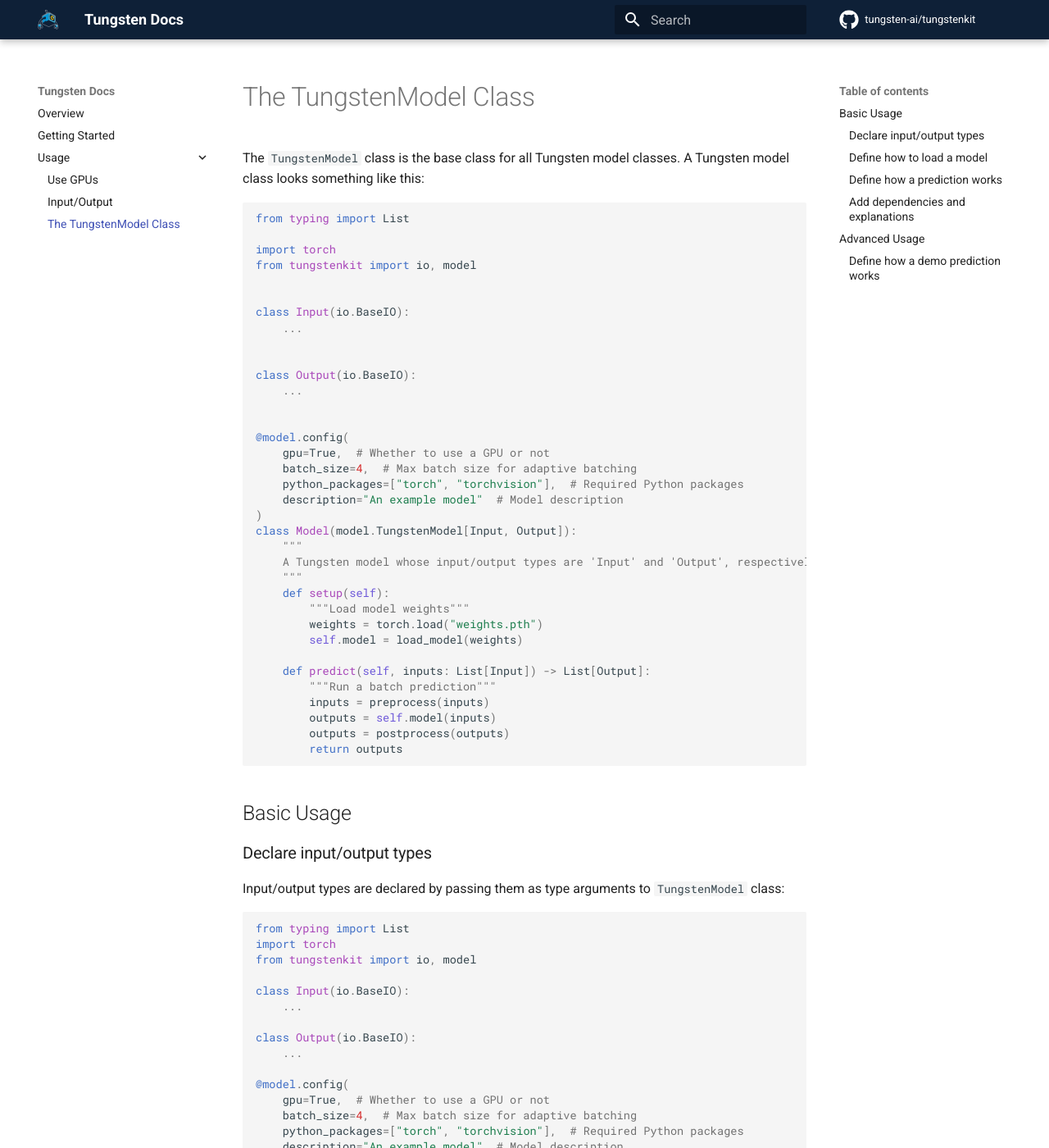
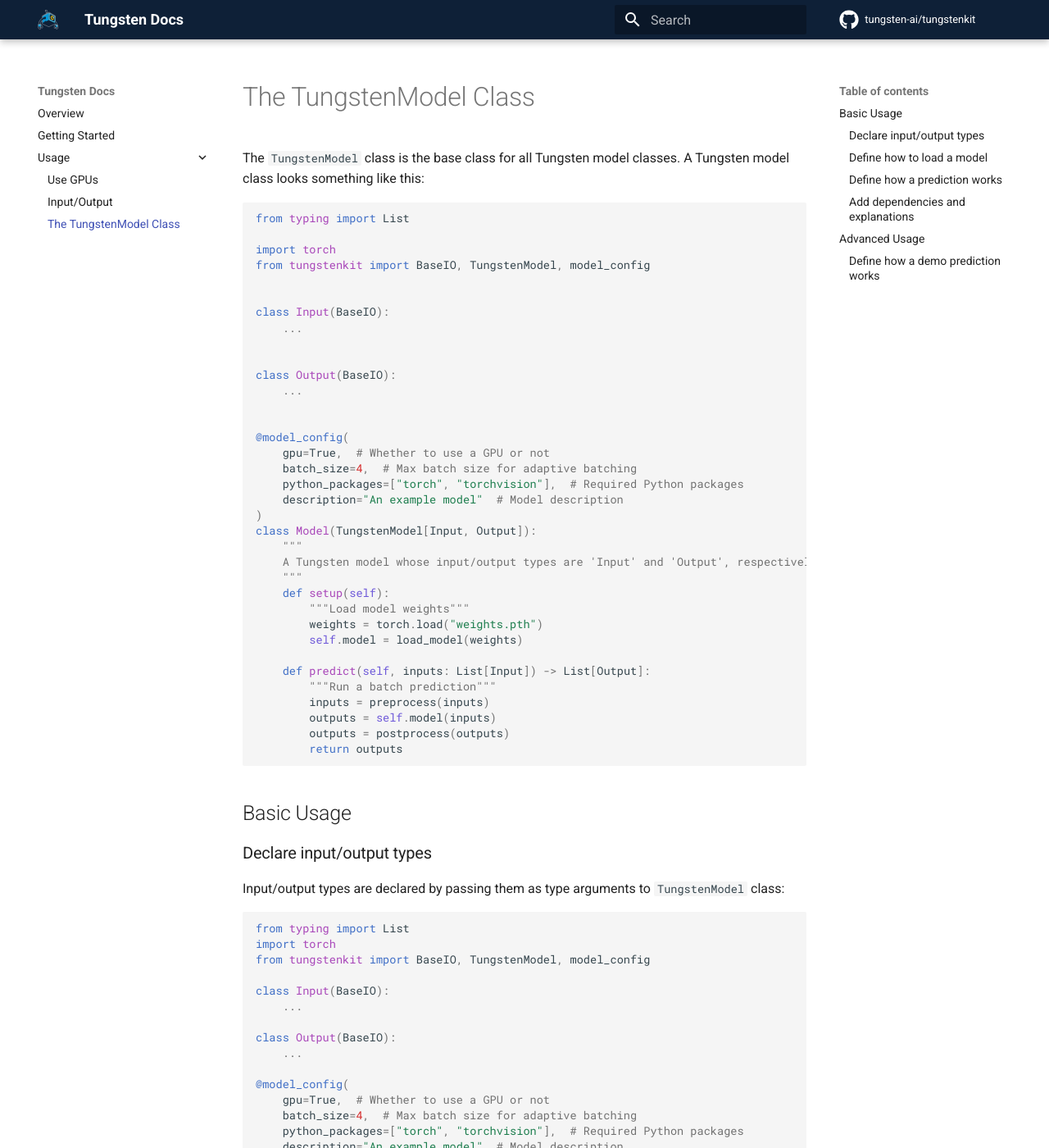
Before and after one commit to tungsten-ai/docs, an MkDocs documentation site: the page built from docs/usage/the_tungsten_model_class.md, in a window 1280 px wide and 1400 px high. Shown: the whole window at 82% size. Built offline with MkDocs 1.6.1 and Material for MkDocs 9.7.7, drawn with Linux system fonts in a browser that asks for light colours; comment, search, counter and statistics services are not loaded; some of the changed text lies outside the part shown.

````diff
--- a/docs/usage/the_tungsten_model_class.md
+++ b/docs/usage/the_tungsten_model_class.md
@@ -4,24 +4,24 @@ The ``TungstenModel`` class is the base class for all Tungsten model classes. A
 from typing import List
 
 import torch
-from tungstenkit import io, model
+from tungstenkit import BaseIO, TungstenModel, model_config
 
 
-class Input(io.BaseIO):
+class Input(BaseIO):
     ...
 
 
-class Output(io.BaseIO):
+class Output(BaseIO):
     ...
 
 
-@model.config(
+@model_config(
     gpu=True,  # Whether to use a GPU or not
     batch_size=4,  # Max batch size for adaptive batching
     python_packages=["torch", "torchvision"],  # Required Python packages
     description="An example model"  # Model description
 )
-class Model(model.TungstenModel[Input, Output]):
+class Model(TungstenModel[Input, Output]):
     """
     A Tungsten model whose input/output types are 'Input' and 'Output', respectively.
     """
@@ -45,21 +45,21 @@ Input/output types are declared by passing them as type arguments to ``TungstenM
 ```python hl_lines="17"
 from typing import List
 import torch
-from tungstenkit import io, model
+from tungstenkit import BaseIO, TungstenModel, model_config
 
-class Input(io.BaseIO):
+class Input(BaseIO):
     ...
 
-class Output(io.BaseIO):
+class Output(BaseIO):
     ...
 
-@model.config(
+@model_config(
     gpu=True,  # Whether to use a GPU or not
     batch_size=4,  # Max batch size for adaptive batching
     python_packages=["torch", "torchvision"],  # Required Python packages
     description="An example model"  # Model description
 )
-class Model(model.TungstenModel[Input, Output]):
+class Model(TungstenModel[Input, Output]):
     """
     A Tungsten model whose input/output types are 'Input' and 'Output', respectively.
     """
@@ -85,24 +85,24 @@ You can override the ``setup`` method to define how to load a model:
 from typing import List
 
 import torch
-from tungstenkit import io, model
+from tungstenkit import BaseIO, TungstenModel, model_config
 
 
-class Input(io.BaseIO):
+class Input(BaseIO):
     ...
 
 
-class Output(io.BaseIO):
+class Output(BaseIO):
     ...
 
 
-@model.config(
+@model_config(
     gpu=True,  # Whether to use a GPU or not
     batch_size=4,  # Max batch size for adaptive batching
     python_packages=["torch", "torchvision"],  # Required Python packages
     description="An example model"  # Model description
 )
-class Model(model.TungstenModel[Input, Output]):
+class Model(TungstenModel[Input, Output]):
     """
     A Tungsten model whose input/output types are 'Input' and 'Output', respectively.
     """
@@ -133,23 +133,23 @@ It should be overridden by all subclasses:
 from typing import List
 
 import torch
-from tungstenkit import io, model
+from tungstenkit import BaseIO, TungstenModel, model_config
 
 
-class Input(io.BaseIO):
+class Input(BaseIO):
     ...
 
 
-class Output(io.BaseIO):
+class Output(BaseIO):
     ...
 
-@model.config(
+@model_config(
     gpu=True,  # Whether to use a GPU or not
     batch_size=4,  # Max batch size for adaptive batching
     python_packages=["torch", "torchvision"],  # Required Python packages
     description="An example model"  # Model description
 )
-class Model(model.TungstenModel[Input, Output]):
+class Model(TungstenModel[Input, Output]):
     """
     A Tungsten model whose input/output types are 'Input' and 'Output', respectively.
     """
@@ -171,28 +171,28 @@ So, you can define the ``predict`` method of a text-to-image generaton model lik
 
 ```python hl_lines="6-13 20 22"
 from typing import List
-from tungstenkit import io
+from tungstenkit import BaseIO, Image, TungstenModel, model_config, Option
 
-class Input(io.BaseIO):
+class Input(BaseIO):
     prompt: str
-    width: int = io.Option(
+    width: int = Option(
         choices=[128, 256],
         default=256,
     )
-    height: int = io.Option(
+    height: int = Option(
         choices=[128, 256],
         default=256,
     )
 
-class Output(io.BaseIO):
-    image: io.Image
+class Output(BaseIO):
+    image: Image
 
-class Model(model.TungstenModel[Input, Output]):
+class Model(TungstenModel[Input, Output]):
     def predict(self, inputs: List[Input]) -> List[Output]:
         options = inputs[0]
         prompts = [inp.prompt for inp in inputs]
         pil_images = self.model(prompts, width=options.width, height=options.height)
-        images = [io.Image.from_pil_image(pil_image) for pil_image in pil_images]
+        images = [Image.from_pil_image(pil_image) for pil_image in pil_images]
         outputs = [Output(image=image) for image in images]
         return outputs
 ```
@@ -203,24 +203,24 @@ You can add dependencies and explanations via the ``config`` decorator:
 from typing import List
 
 import torch
-from tungstenkit import io, model
+from tungstenkit import BaseIO, TungstenModel, model_config
 
 
-class Input(io.BaseIO):
+class Input(BaseIO):
     ...
 
 
-class Output(io.BaseIO):
+class Output(BaseIO):
     ...
 
 
-@model.config(
+@model_config(
     gpu=True,  # Whether to use a GPU or not
     batch_size=4,  # Max batch size for adaptive batching
     python_packages=["torch", "torchvision"],  # Required Python packages
     description="An example model"  # Model description
 )
-class Model(model.TungstenModel[Input, Output]):
+class Model(TungstenModel[Input, Output]):
     """
     A Tungsten model whose input/output types are 'Input' and 'Output', respectively.
     """
@@ -260,25 +260,25 @@ You can define an object detection model like this:
 
 ```python
 from typing import List
-from tungstenkit import io
+from tungstenkit import BaseIO, Image, TungstenModel, model_config
 
-class BoundingBox(io.BaseIO):
+class BoundingBox(BaseIO):
     xmin: int
     xmax: int
     ymin: int
     ymax: int
 
-class Detection(io.BaseIO):
+class Detection(BaseIO):
     label: str
     bbox: BoundingBox
 
-class Input(io.BaseIO):
-    image: io.Image
+class Input(BaseIO):
+    image: Image
 
-class Output(io.BaseIO):
+class Output(BaseIO):
     detections: List[Detection]
 
-class Model(model.TungstenModel[Input, Output]):
+class Model(TungstenModel[Input, Output]):
     def setup(self):
         ...
 
@@ -294,24 +294,24 @@ Then, you could add the visualization result to the output:
 from typing import List
 from tungstenkit import io
 
-class BoundingBox(io.BaseIO):
+class BoundingBox(BaseIO):
     xmin: int
     xmax: int
     ymin: int
     ymax: int
 
-class Detection(io.BaseIO):
+class Detection(BaseIO):
     label: str
     bbox: BoundingBox
 
-class Input(io.BaseIO):
-    image: io.Image
+class Input(BaseIO):
+    image: Image
 
-class Output(io.BaseIO):
+class Output(BaseIO):
     detections: List[Detection]
-    visualized: io.Image
+    visualized: Image
 
-class Model(model.TungstenModel[Input, Output]):
+class Model(TungstenModel[Input, Output]):
     def setup(self):
         ...
 
@@ -327,26 +327,26 @@ In such a case, you can separate the method for demo predictions:
 from typing import List, Tuple, Dict
 from tungstenkit import io
 
-class BoundingBox(io.BaseIO):
+class BoundingBox(BaseIO):
     xmin: int
     xmax: int
     ymin: int
     ymax: int
 
-class Detection(io.BaseIO):
+class Detection(BaseIO):
     label: str
     bbox: BoundingBox
 
-class Input(io.BaseIO):
-    image: io.Image
+class Input(BaseIO):
+    image: Image
 
-class Output(io.BaseIO):
+class Output(BaseIO):
     detections: List[Detection]
 
-class Visualization(io.BaseIO):
-    result: io.Image
+class Visualization(BaseIO):
+    result: Image
 
-class Model(model.TungstenModel[Input, Output]):
+class Model(TungstenModel[Input, Output]):
     def setup(self):
         ...
 
@@ -359,7 +359,7 @@ class Model(model.TungstenModel[Input, Output]):
     ) -> Tuple[List[Output], List[Visualization]]:
         outputs = self.predict(inputs)
         pil_images = visualize(inputs, outputs)
-        images = [io.Image.from_pil_image(pil_image) for pil_image in pil_images]
+        images = [Image.from_pil_image(pil_image) for pil_image in pil_images]
         visualizations = [Visualization(result=image) for image in images]
         return outputs, visualizations
 ```
````
Also changed, not shown: docs/usage/input_and_output.md (+20 -20 lines), docs/usage/use_gpus.md (+19 -17 lines).
